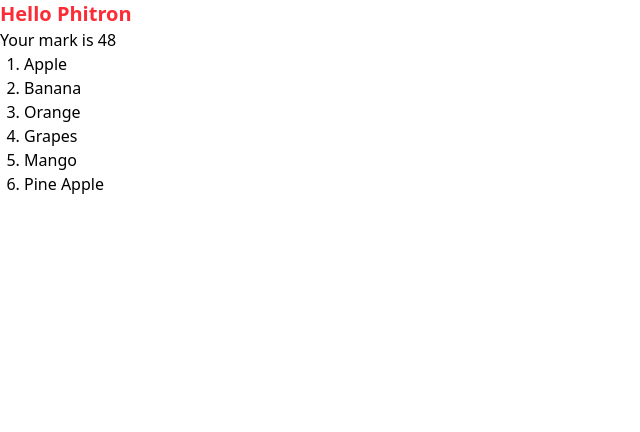
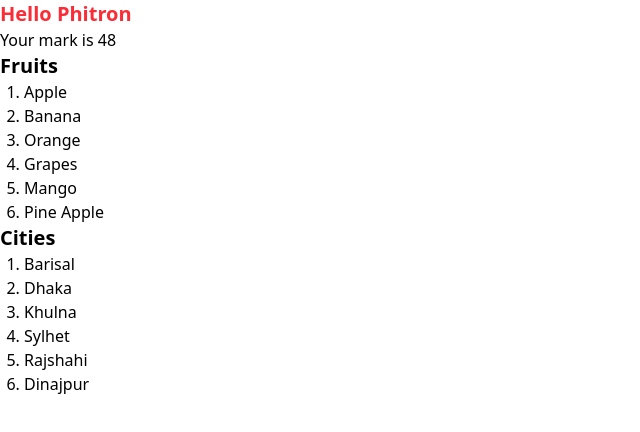
Before and after one commit to tn592/phimart-client, a React (Vite) app: page / in a window 1280 px wide. Shown: the top 432 px of the page, without its empty margins (0-640 px from the left). Built offline with nearby package versions, Linux system fonts and the light colour scheme.

Commit message:
28.9 done

```diff
--- a/src/App.jsx
+++ b/src/App.jsx
@@ -2,10 +2,13 @@
 import FirstComponent from "./components/FirstComponent";
 import List from "./components/List";
 function App() {
+  const fruits = ["Apple", "Banana", "Orange", "Grapes", "Mango", "Pine Apple"];
+  const cities = ["Barisal", "Dhaka", "Khulna", "Sylhet", "Rajshahi", "Dinajpur"];
   return (
     <>
       <FirstComponent />
-      <List></List>
+      <List items={fruits} heading="Fruits"/>
+      <List items={cities} heading="Cities"/>
     </>
   );
 }
--- a/src/components/List.jsx
+++ b/src/components/List.jsx
@@ -1,23 +1,16 @@
-const List = () => {
-	const fruits = [
-		"Apple",
-		"Banana",
-		"Orange",
-		"Grapes",
-		"Mango",
-		"Pine Apple",
-	];
+import { useState } from "react";
+// eslint-disable-next-line react/prop-types
+const List = ({items = [], heading}) => {
+	// console.log(props);
 
-	// fruits.map((fruit) => console.log(fruit))
-	let selectedIndex = -1;
-	const handleItemPrint = (index) => {
-		selectedIndex = index;
-		console.log(selectedIndex);
-	};
+	const [selectedIndex, setSelectedIndex] = useState(-1);
+	// const [name, setName] = useState("");
+
 	return (
 		<div>
+			<h1 className="text-xl font-bold">{heading}</h1>
 			<ul className="pl-6 list-decimal">
-				{fruits.map((fruit, index) => {
+				{items.map((fruit, index) => {
 					return (
 						<li
 							className={
@@ -25,7 +18,7 @@ const List = () => {
 									? "bg-blue-500 p-3 rounded-sm m-3"
 									: ""
 							}
-							onClick={() => handleItemPrint(index)}
+							onClick={() => setSelectedIndex(index)}
 							key={fruit}
 						>
 							{fruit}
```
